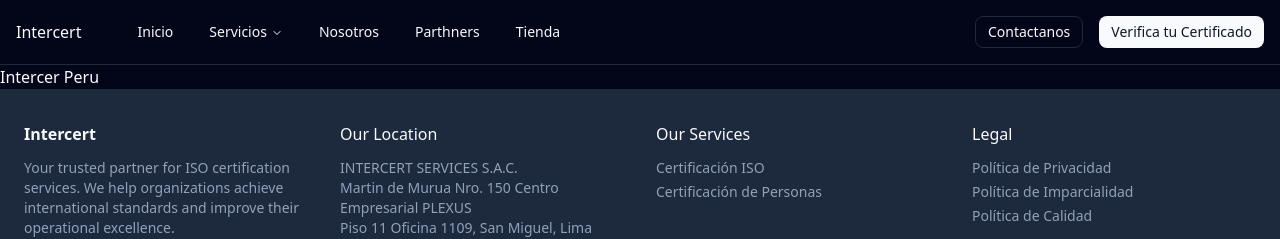
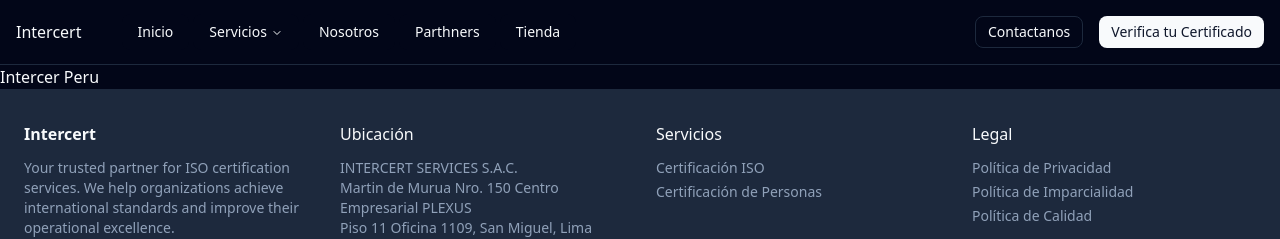
Before and after one commit to Sol-dev-Int/intercert-landing-peru-copia-sol, a Next.js app: page / in a window 1280 px wide. Shown: the top 239 px of the page. Built offline with nearby package versions, Linux system fonts and the light colour scheme.

Commit message:
fix: translated footer tags

```diff
--- a/app/(root)/_components/Footer.tsx
+++ b/app/(root)/_components/Footer.tsx
@@ -21,7 +21,7 @@
                         </p>
                     </div>
                     <div className="space-y-3">
-                        <h3 className="font-medium">Our Location</h3>
+                        <h3 className="font-medium">Ubicación</h3>
                         <address className="not-italic text-sm text-muted-foreground">
                             INTERCERT SERVICES S.A.C.
                             <br/>
@@ -42,7 +42,7 @@
                         </div>
                     </div>
                     <div className="space-y-3">
-                        <h3 className="font-medium">Our Services</h3>
+                        <h3 className="font-medium">Servicios</h3>
                         <ul className="space-y-1 text-sm text-muted-foreground">
                             <li>Certificación ISO</li>
                             <li>Certificación de Personas</li>
```
